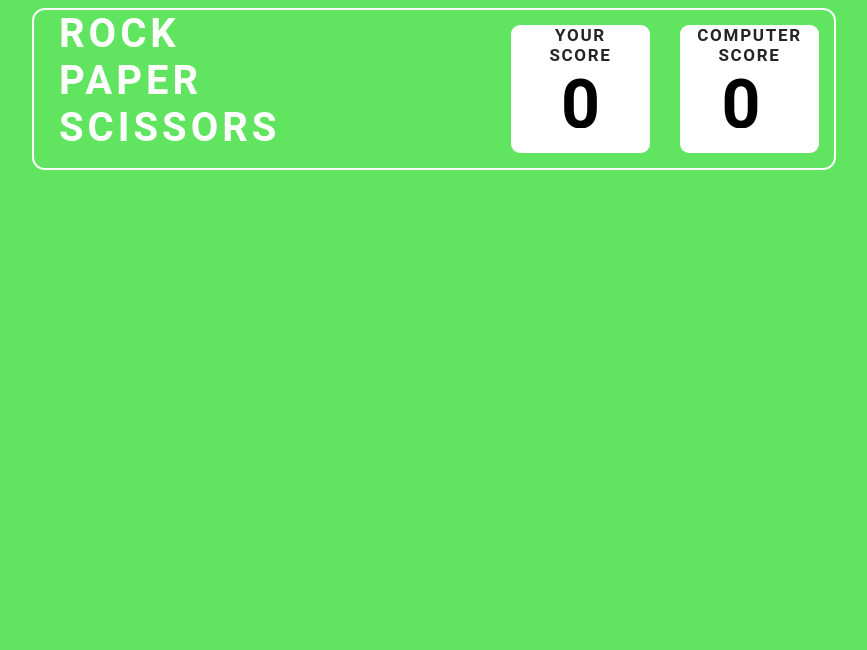
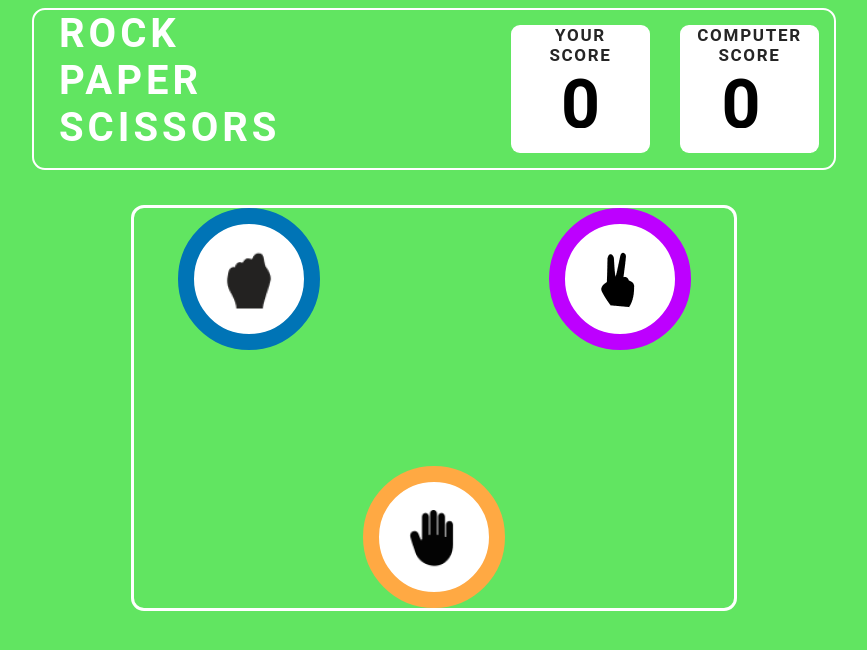
Before and after one commit to Abhi22012002/evaluation-project, a plain HTML site: page index.html in a window 1280 px wide. Shown: the whole page, without its empty margins (206-1073 px from the left). Drawn offline with Linux system fonts and the light colour scheme.

Commit message:
design of playing button completed

```diff
--- a/index.html
+++ b/index.html
@@ -8,7 +8,7 @@
     <title>Document</title>
 </head>
 <body>
-    <div id="root">
+
         <div id="score">
                     <div id=" names">
                         <label class="nameslabel">ROCK</label>
@@ -19,22 +19,36 @@
                         <div  class="scorebox" id ="user">
                           <label class="scorelabel">YOUR</label>
                           <label class="scorelabel">SCORE</label>
-
                           <textarea readonly id="userscore" class="scoredisplay">0</textarea>
-
                         </div>
 
                         <div class="scorebox" id="computer">
                             <label class="scorelabel"> COMPUTER</label>
                             <label class="scorelabel"> SCORE</label>
+                            <textarea readonly id="compscore" class="scoredisplay">0 </textarea>
+                        </div>
+                    </div>
+        </div>
 
-                            <textarea readonly id="compscore" class="scoredisplay">0 </textarea>
+
+         <div id="playingarea">
+
+            <div id="rock" class="play play-rock ">
+                <img class="play-image" src="rock.png" alt="none">
+
+            </div>
+            <div id="paper" class="play play-paper">
+                <img class="play-image" src="paper.png" alt="none">
+
+            </div>
+            <div id="scissor" class="play play-scissor">
+                <img class="play-image" src="scissor.png" alt="none">
+
+            </div>
 
 
 
-                        </div>
-                    </div>
-        </div>
-    </div>
+         </div>
+
 </body>
 </html>
--- a/style.css
+++ b/style.css
@@ -1,5 +1,9 @@
 body{
+    display: flex;
+    flex-wrap: wrap;
+    justify-content: center;
  background-color: rgb(97, 229, 97) ;
+
 }
 .nameslabel{
     display: block;
@@ -21,10 +25,7 @@ body{
 
 
 }
-#root{
-    display: flex;
-    justify-content: center;
-}
+
 #score{
     display: flex;
     border: 2px solid white;
@@ -38,7 +39,7 @@ body{
 }
 #scoreboard{
     display: flex;
-    justify-content: space-evenly;
+    justify-content: space-around;
 
 }
 
@@ -87,3 +88,47 @@ body{
     border: none;
     resize: none;
 }
+
+#playingarea{
+    display: flex;
+    justify-content: space-evenly;
+    flex-wrap: wrap;
+    border:3px solid white;
+    width: 600px;
+    height: 400px;
+    top: 62px;
+    left: 240px;
+    border-radius: 13px;
+    margin-top: 35px;
+
+
+}
+.play{
+  display: flex;
+  justify-content: center;
+  align-items: center;
+  background-color:white;
+  border-radius: 50%;
+  width: 110px;
+  height: 110px;
+  top: 329px;
+  left: 477px;
+
+}
+.play-rock{
+    display: flex;
+    border: 16px solid #0074b6;
+}
+.play-paper{
+    display: flex;
+    border: 16px solid #ffa943;
+    align-self: flex-end;
+
+
+}
+.play-scissor{
+    display: flex;
+    border: 16px solid #bd00ff;
+
+
+}
```
Also changed, not shown: paper.png (added), rock.png (added), scissor.png (added), 1 other file.
